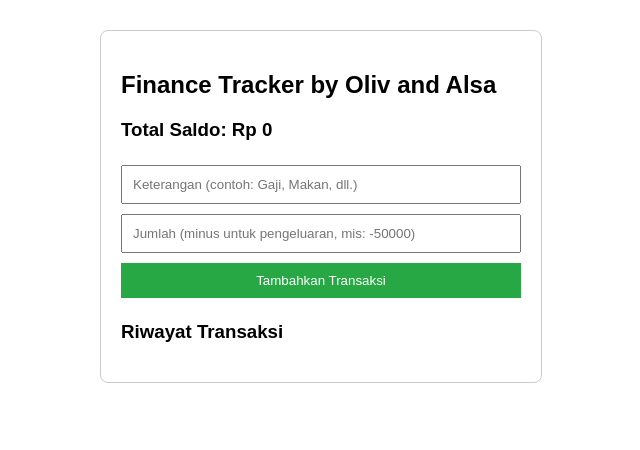
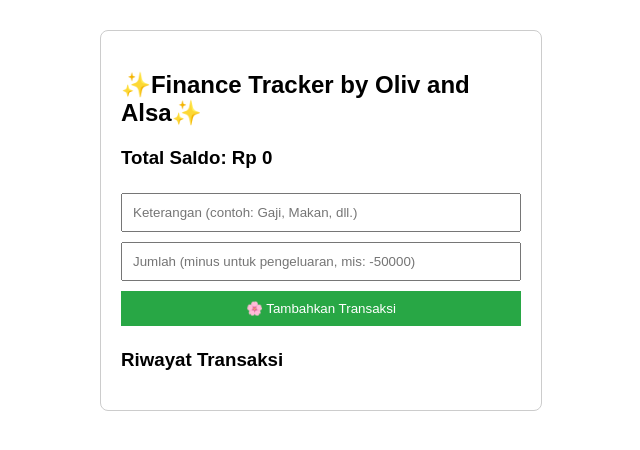
Before and after one commit to leysacown/financealsaoliptik, a plain HTML site: page index.html in a window 1280 px wide. Shown: the whole page, without its empty margins (319-959 px from the left). Drawn offline with Linux system fonts and the light colour scheme.

Commit message:
Enhance index.html with new styles and layout
Updated the HTML structure and styling for better presentation.

```diff
--- a/index.html
+++ b/index.html
@@ -4,16 +4,23 @@
   <meta charset="UTF-8">
   <meta name="viewport" content="width=device-width, initial-scale=1.0">
   <title>Finance Tracker by Oliv and Alsa</title>
+  <link rel="preconnect" href="https://fonts.gooleapis.com">
+  <link rel="preconnect" href="https://fonts.gstatic.com" crossorigin>
+  <link href="https://fonts.googleapis.com/css2?family=Fredoka:wght@500;600;700&family=Plus+Jakarta+Sans:wght@400;500;600;700&display=swap" rel="stylesheet">
   <link rel="stylesheet" href="style.css">
 </head>
 <body>
+  <div class="app-container">
+  <h2>✨Finance Tracker by Oliv and Alsa✨</h2>
 
-  <h2>Finance Tracker by Oliv and Alsa</h2>
+  <div class="balance-box">
   <h3>Total Saldo: Rp <span id="balance">0</span></h3>
+  </div>
 
+    <div class="form-card">
   <input type="text" id="desc" placeholder="Keterangan (contoh: Gaji, Makan, dll.)">
   <input type="number" id="amount" placeholder="Jumlah (minus untuk pengeluaran, mis: -50000)">
-  <button onclick="addTransaction()">Tambahkan Transaksi</button>
+  <button onclick="addTransaction()">🌸 Tambahkan Transaksi</button>
 
   <h3>Riwayat Transaksi</h3>
   <ul id="list"></ul>
```
